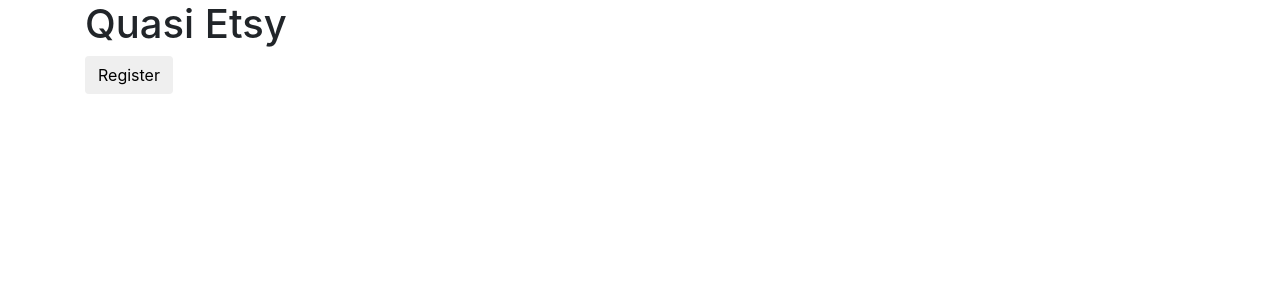
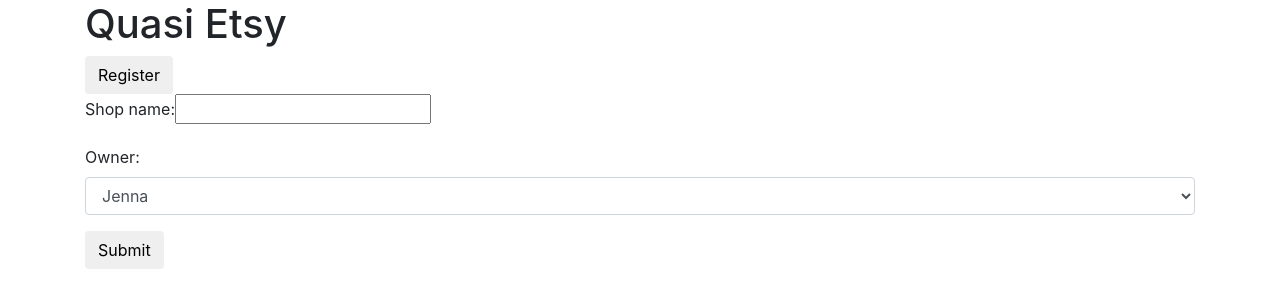
Before and after one commit to Sara-Hamilton/quasi-etsy, an Angular app: page / in a window 1280 px wide. Shown: the top 308 px of the page. Built offline with nearby package versions, Linux system fonts and the light colour scheme.

Commit message:
add create new shop form to new-shop component.html

```diff
--- a/src/app/app.component.html
+++ b/src/app/app.component.html
@@ -2,5 +2,6 @@
 <h1>{{ title }}</h1>
 
   <app-new-user></app-new-user>
+  <app-new-shop [childUserList]="masterUserList"></app-new-shop>
 
 </div>
--- a/src/app/app.component.ts
+++ b/src/app/app.component.ts
@@ -19,6 +19,6 @@ export class AppComponent {
     new User('Steve', 'steve@example.com', 'Albuquerque', 'NM', this.currentDate),
     new User('Kris', 'kris@example.com', 'Seattle', 'WA', this.currentDate),
     new User('Lisa', 'lisa@example.com', 'New York', 'NY', this.currentDate),
-    new User('Charlie', 'charlie@example.com', 'Los Angeles', 'CA', this.currentDate),
+    new User('Charlie', 'charlie@example.com', 'Los Angeles', 'CA', this.currentDate)
   ]
 }
--- a/src/app/new-shop/new-shop.component.html
+++ b/src/app/new-shop/new-shop.component.html
@@ -1,3 +1,24 @@
-<p>
-  new-shop works!
-</p>
+
+<div class="container">
+  <div class="row">
+    <div class="">
+
+    </div>
+
+  </div>
+
+</div>
+
+<form>
+  <div class="form-group">
+    <label for="name">Shop name:</label>
+    <input #shopName>
+  </div>
+  <div class="form-group">
+    <label for="users">Owner:</label>
+    <select  class="form-control" #shopOwner>
+      <option *ngFor="let currentUser of childUserList">{{currentUser.name}}</option>
+    </select>
+  </div>
+  <button type="submit" class="btn">Submit</button>
+</form>
--- a/src/app/new-shop/new-shop.component.ts
+++ b/src/app/new-shop/new-shop.component.ts
@@ -1,4 +1,4 @@
-import { Component, Output, EventEmitter } from '@angular/core';
+import { Component, Input, Output, EventEmitter } from '@angular/core';
 import { Shop } from '../models/shop.model';
 import { User } from '../models/user.model';
 
@@ -8,6 +8,7 @@ import { User } from '../models/user.model';
   styleUrls: ['./new-shop.component.css']
 })
 export class NewShopComponent {
+  @Input() childUserList: User[];
   @Output() sendShop = new EventEmitter();
 
   currentDate: Date = new Date();
```
